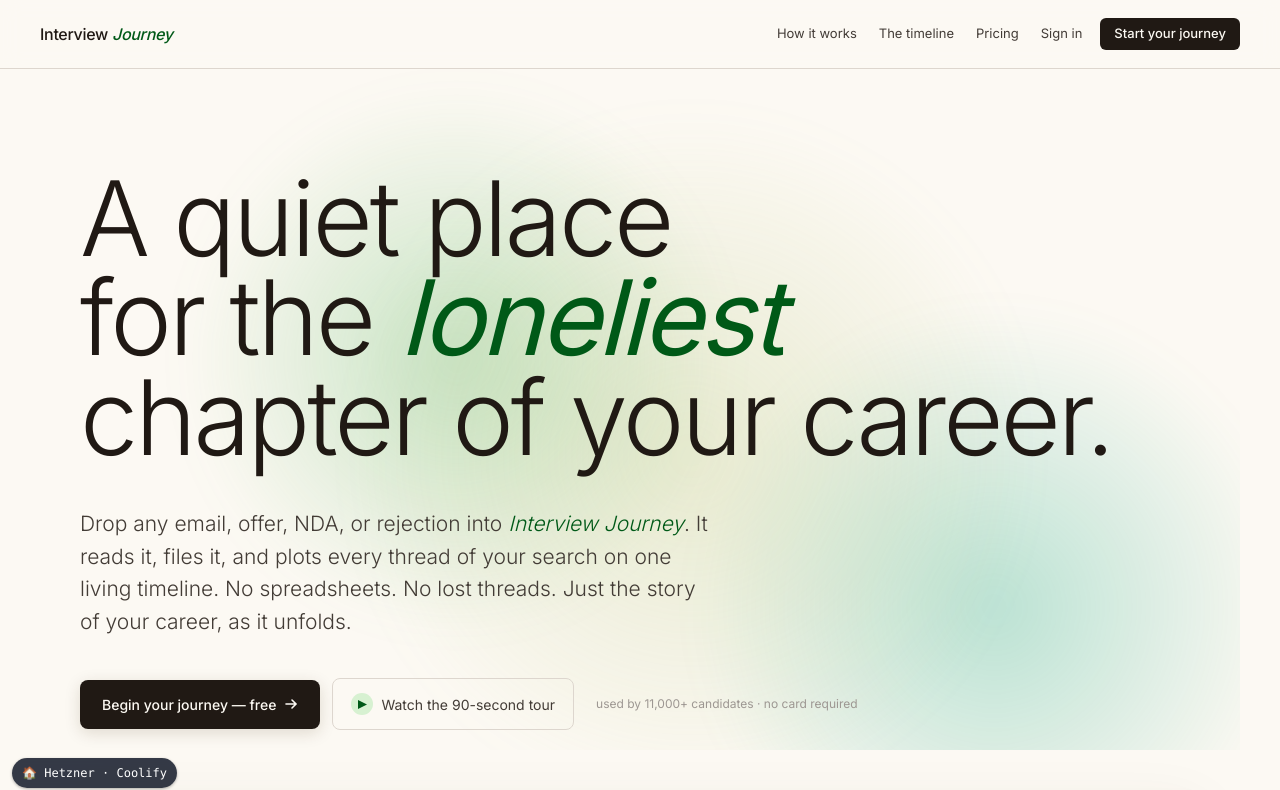
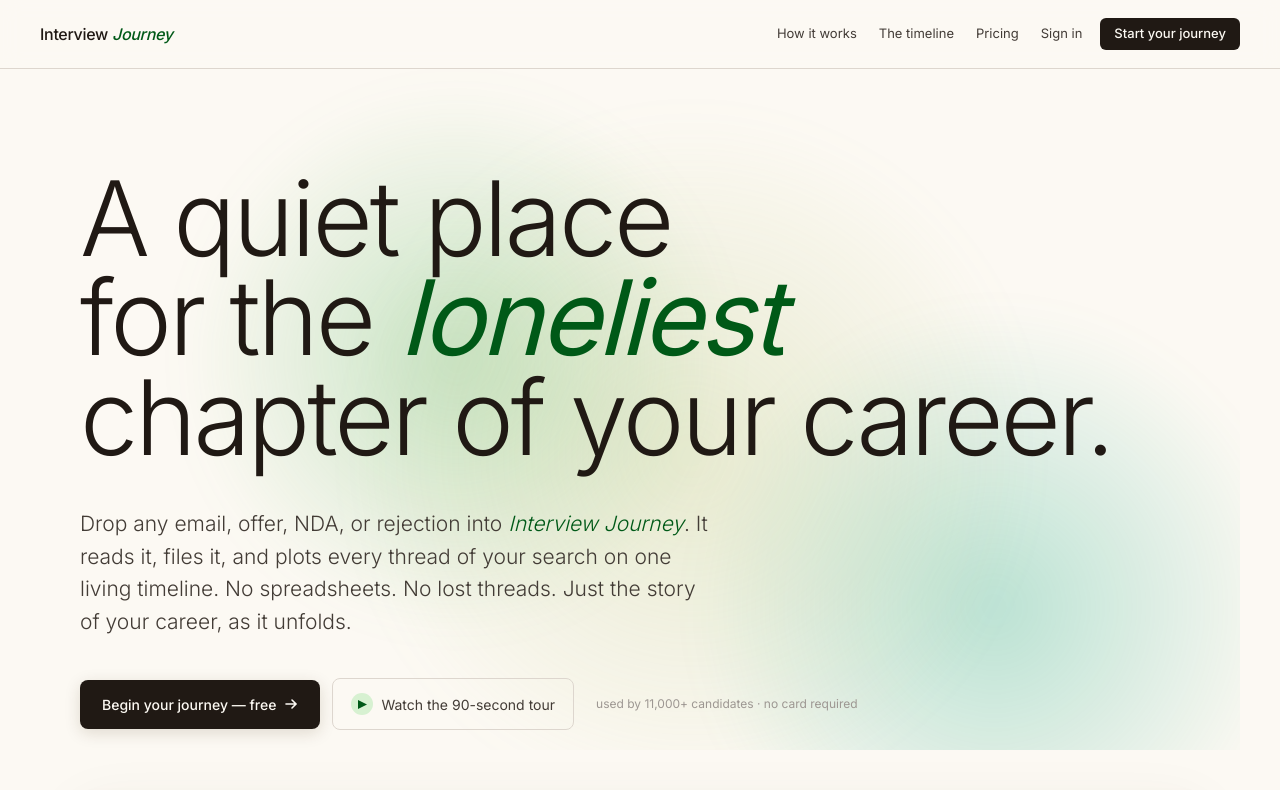
Before and after one commit to jpwilson/interview-journey, a Next.js app: page / in a window 1280 px wide. Shown: the top 790 px of the page. Built offline with nearby package versions, Linux system fonts and the light colour scheme.

Commit message:
Revert "chore: add Hetzner/Coolify hosting badge + update README" (#2)
This reverts commit 7a08c343364de9ec98a317159ea5ccc73636af9d.

```diff
--- a/src/app/layout.tsx
+++ b/src/app/layout.tsx
@@ -64,29 +64,6 @@
           {children}
           <Toaster richColors position="bottom-right" />
         </QueryProvider>
-        <a
-          href="https://www.hetzner.com/cloud"
-          target="_blank"
-          rel="noopener noreferrer"
-          title="Self-hosted on Hetzner Cloud (ARM) via Coolify — migrated off Vercel+Supabase Cloud to cut demo hosting costs"
-          style={{
-            position: "fixed",
-            bottom: 12,
-            left: 12,
-            zIndex: 9999,
-            background: "rgba(17, 24, 39, 0.85)",
-            color: "#fff",
-            padding: "6px 10px",
-            borderRadius: 9999,
-            fontSize: 12,
-            fontFamily: "ui-monospace, SFMono-Regular, Menlo, monospace",
-            textDecoration: "none",
-            boxShadow: "0 1px 3px rgba(0,0,0,0.3)",
-            backdropFilter: "blur(4px)",
-          }}
-        >
-          🏠 Hetzner · Coolify
-        </a>
       </body>
     </html>
   )
```
Also changed, not shown: 1 other file (tests, documents, lock files or other folders).
